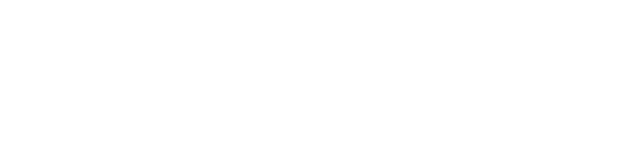
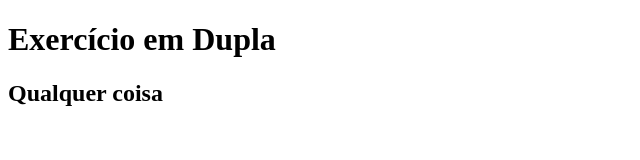
Before and after one commit to vitor-scheffer/exercicio-git-dupla, a plain HTML site: page index.html in a window 1280 px wide. Shown: the whole page, without its empty margins (0-640 px from the left). Drawn offline with Linux system fonts and the light colour scheme.

Commit message:
primeira alteração integrante 2

```diff
--- a/index.html
+++ b/index.html
@@ -7,5 +7,11 @@
     <title>Document</title>
 </head>
 <body>
+    <h1>
+        Exercício em Dupla
+    </h1>
+    <h2>
+        Qualquer coisa
+    </h2>
 </body>
 </html>
```
